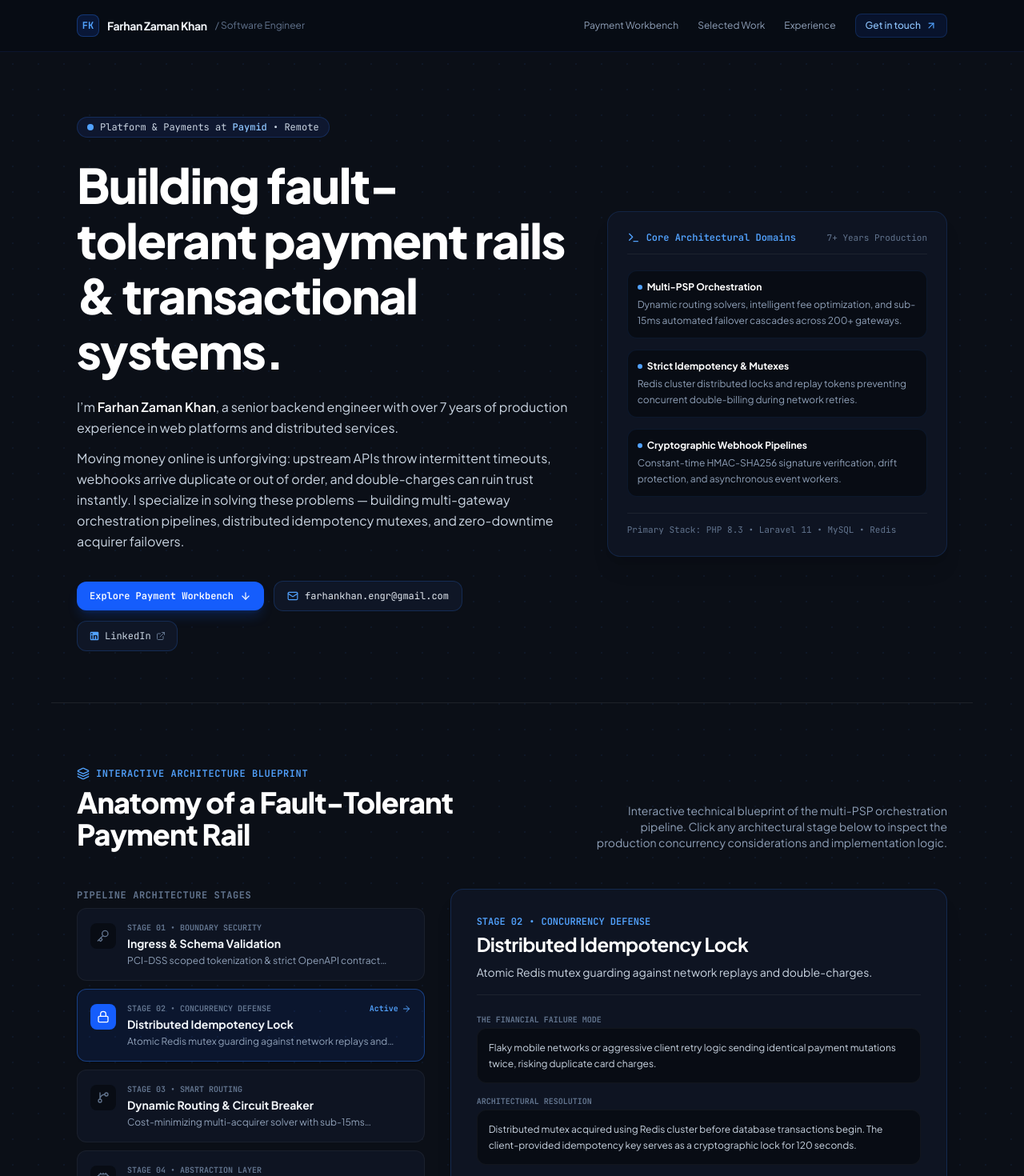
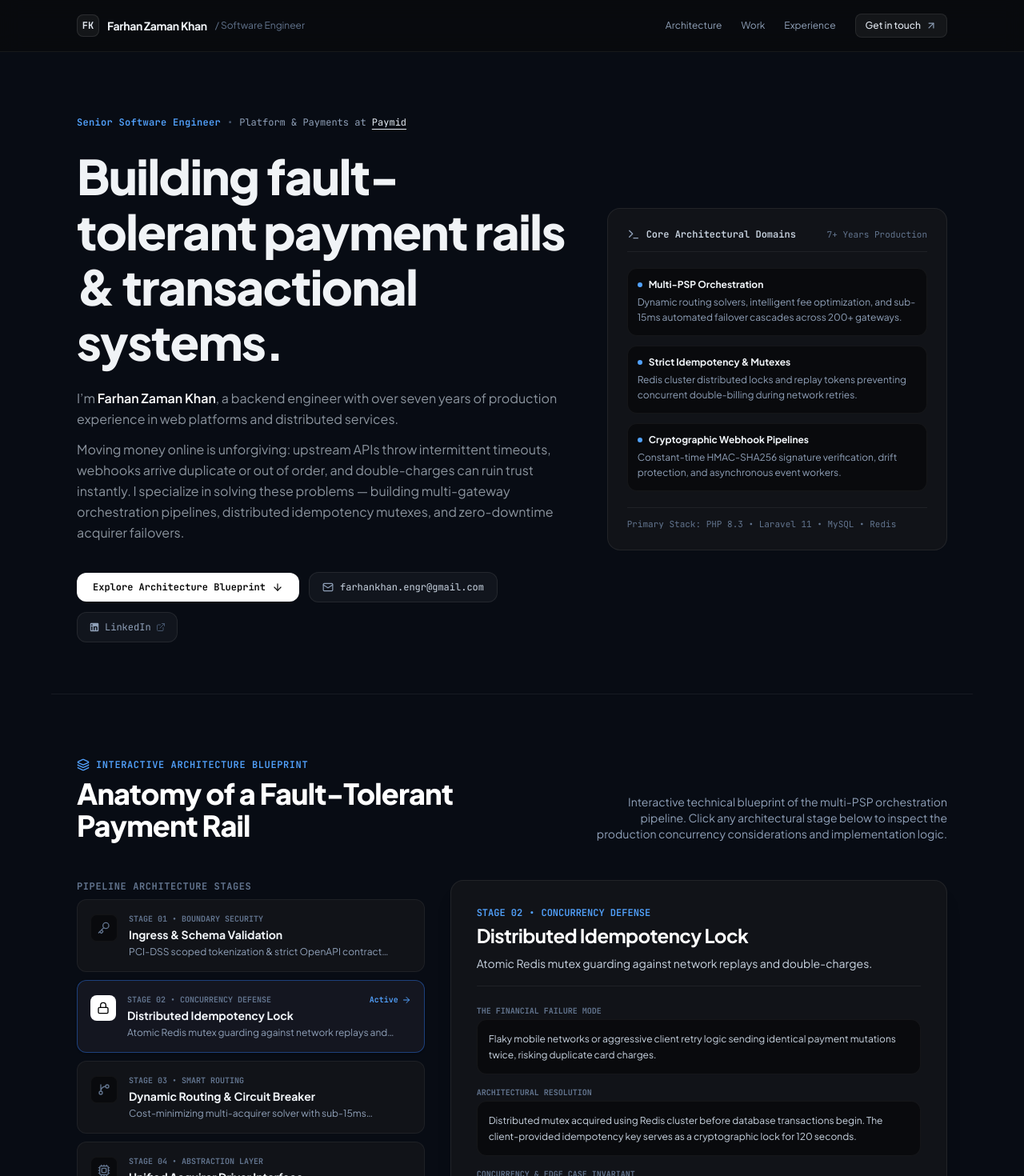
Before and after one commit to Annyxtopheles/farhan-portfolio, a React (Vite) app: page / in a window 1280 px wide. Shown: the top 1470 px of the page at 80% size. Built offline with nearby package versions, Linux system fonts and the light colour scheme.

Commit message:
Refactor: apply strict 95/5 monochrome-to-accent palette with neutral dark cards, solid white buttons, and surgical blue highlights

```diff
--- a/src/components/ArchitectureBlueprint.tsx
+++ b/src/components/ArchitectureBlueprint.tsx
@@ -188,7 +188,7 @@ DB::transaction(function () use ($transactionId, $amount) {
   const activeNode = nodes.find(n => n.id === activeNodeId) || nodes[1];
 
   return (
-    <section id="workbench" className="py-20 max-w-6xl mx-auto px-6 lg:px-8 border-t border-white/[0.08]">
+    <section id="workbench" className="py-20 max-w-6xl mx-auto px-6 lg:px-8 border-t border-white/[0.06]">
 
       {/* Section Header */}
       <div className="flex flex-col md:flex-row md:items-end justify-between gap-4 mb-12">
@@ -225,11 +225,11 @@ DB::transaction(function () use ($transactionId, $amount) {
                 onClick={() => setActiveNodeId(node.id)}
                 className={`w-full p-4 rounded-xl border text-left transition-all flex items-start gap-3.5 ${
                   isSelected
-                    ? 'bg-blue-600/10 border-blue-500/40 text-white shadow-sm'
-                    : 'bg-[#0e1422] border-white/[0.05] text-slate-400 hover:text-slate-200 hover:border-white/10'
+                    ? 'bg-[#141620] border-blue-500/40 text-white shadow-sm'
+                    : 'bg-[#111318] border-white/[0.06] text-slate-400 hover:text-slate-200 hover:border-white/15'
                 }`}
               >
-                <div className={`p-2 rounded-lg mt-0.5 ${isSelected ? 'bg-blue-600 text-white' : 'bg-[#080c14] text-slate-500'}`}>
+                <div className={`p-2 rounded-lg mt-0.5 ${isSelected ? 'bg-white text-black' : 'bg-[#090a0d] text-slate-500 border border-white/[0.04]'}`}>
                   <Icon className="w-4 h-4" />
                 </div>
 
@@ -258,7 +258,7 @@ DB::transaction(function () use ($transactionId, $amount) {
         </div>
 
         {/* Right Column: Architectural Deep-Dive & Code Specification (7 cols) */}
-        <div className="lg:col-span-7 rounded-2xl bg-[#0e1422] border border-blue-500/20 p-6 sm:p-8 space-y-6 shadow-xl">
+        <div className="lg:col-span-7 rounded-2xl bg-[#111318] border border-white/[0.07] p-6 sm:p-8 space-y-6 shadow-xl">
 
           {/* Header of Active Node */}
           <div className="border-b border-white/[0.06] pb-4">
@@ -281,7 +281,7 @@ DB::transaction(function () use ($transactionId, $amount) {
               <div className="font-mono text-[10px] font-bold text-slate-500 uppercase mb-1">
                 The Financial Failure Mode
               </div>
-              <p className="text-slate-300 leading-relaxed bg-[#080c14] p-3.5 rounded-xl border border-white/[0.04]">
+              <p className="text-slate-300 leading-relaxed bg-[#090a0d] p-3.5 rounded-xl border border-white/[0.05]">
                 {activeNode.spec.problemStatement}
               </p>
             </div>
@@ -290,7 +290,7 @@ DB::transaction(function () use ($transactionId, $amount) {
               <div className="font-mono text-[10px] font-bold text-slate-500 uppercase mb-1">
                 Architectural Resolution
               </div>
-              <p className="text-slate-300 leading-relaxed bg-[#080c14] p-3.5 rounded-xl border border-white/[0.04]">
+              <p className="text-slate-300 leading-relaxed bg-[#090a0d] p-3.5 rounded-xl border border-white/[0.05]">
                 {activeNode.spec.architecturalSolution}
               </p>
             </div>
@@ -299,7 +299,7 @@ DB::transaction(function () use ($transactionId, $amount) {
               <div className="font-mono text-[10px] font-bold text-slate-500 uppercase mb-1">
                 Concurrency & Edge Case Invariant
               </div>
-              <p className="text-slate-300 leading-relaxed bg-[#080c14] p-3.5 rounded-xl border border-white/[0.04]">
+              <p className="text-slate-300 leading-relaxed bg-[#090a0d] p-3.5 rounded-xl border border-white/[0.05]">
                 {activeNode.spec.concurrencyHandling}
               </p>
             </div>
@@ -310,7 +310,7 @@ DB::transaction(function () use ($transactionId, $amount) {
             <div className="font-mono text-[10px] font-bold text-slate-500 uppercase mb-2">
               Production Architecture Pattern (PHP 8.3)
             </div>
-            <div className="p-4 rounded-xl bg-[#060910] border border-blue-500/15 font-mono text-xs overflow-x-auto text-slate-300 leading-relaxed">
+            <div className="p-4 rounded-xl bg-[#07080b] border border-white/[0.07] font-mono text-xs overflow-x-auto text-slate-300 leading-relaxed">
               <pre>{activeNode.spec.codePattern}</pre>
             </div>
           </div>
--- a/src/components/ExperienceTimeline.tsx
+++ b/src/components/ExperienceTimeline.tsx
@@ -4,7 +4,7 @@ import { PORTFOLIO_DATA } from '../data/portfolioData';
 
 export const ExperienceTimeline: React.FC = () => {
   return (
-    <section id="experience" className="py-20 max-w-6xl mx-auto px-6 lg:px-8 border-t border-blue-950/40">
+    <section id="experience" className="py-20 max-w-6xl mx-auto px-6 lg:px-8 border-t border-white/[0.06]">
 
       {/* Section Header */}
       <div className="flex flex-col md:flex-row md:items-end justify-between gap-4 mb-10">
@@ -22,7 +22,7 @@ export const ExperienceTimeline: React.FC = () => {
         </p>
       </div>
 
-      {/* 2-Column Experience Layout (Experience on Left, Education & Testimonial on Right) */}
+      {/* 2-Column Experience Layout */}
       <div className="grid grid-cols-1 lg:grid-cols-12 gap-8 items-start">
 
         {/* Left Column: Chronological Experience Roles (7 cols) */}
@@ -30,7 +30,7 @@ export const ExperienceTimeline: React.FC = () => {
           {PORTFOLIO_DATA.experiences.map((exp, idx) => (
             <div
               key={idx}
-              className="p-6 rounded-2xl bg-[#0e1422] border border-blue-500/15 hover:border-blue-500/30 transition-all shadow-md"
+              className="p-6 rounded-2xl bg-[#111318] border border-white/[0.07] hover:border-white/20 transition-all shadow-md"
             >
               <div className="flex flex-col sm:flex-row sm:items-baseline justify-between gap-1 mb-2">
                 <div className="flex flex-wrap items-baseline gap-2">
@@ -38,7 +38,7 @@ export const ExperienceTimeline: React.FC = () => {
                     {exp.role}
                   </h3>
                   <span className="text-slate-500 font-mono text-xs">at</span>
-                  <span className="text-blue-300 font-semibold text-sm">{exp.company}</span>
+                  <span className="text-slate-200 font-semibold text-sm">{exp.company}</span>
                 </div>
                 <span className="text-xs font-mono text-slate-400 shrink-0">
                   {exp.period}
@@ -56,7 +56,7 @@ export const ExperienceTimeline: React.FC = () => {
               <ul className="space-y-1 mb-4 text-xs text-slate-400">
                 {exp.highlights.map((hl, hIdx) => (
                   <li key={hIdx} className="flex items-start gap-2">
-                    <span className="text-blue-500/80 mt-0.5">•</span>
+                    <span className="text-blue-400/80 mt-0.5">•</span>
                     <span>{hl}</span>
                   </li>
                 ))}
@@ -66,7 +66,7 @@ export const ExperienceTimeline: React.FC = () => {
                 {exp.techStack.map((tech, tIdx) => (
                   <span
                     key={tIdx}
-                    className="text-[10px] font-mono px-2 py-0.5 rounded bg-[#080c14] border border-white/[0.06] text-slate-400"
+                    className="text-[10px] font-mono px-2 py-0.5 rounded bg-[#090a0d] border border-white/[0.05] text-slate-400"
                   >
                     {tech}
                   </span>
@@ -80,7 +80,7 @@ export const ExperienceTimeline: React.FC = () => {
         <div className="lg:col-span-5 space-y-6">
 
           {/* Education Card */}
-          <div className="p-6 rounded-2xl bg-[#0e1422] border border-blue-500/15 space-y-3 shadow-md">
+          <div className="p-6 rounded-2xl bg-[#111318] border border-white/[0.07] space-y-3 shadow-md">
             <div className="flex items-center gap-2 text-xs font-mono text-blue-400 font-semibold uppercase tracking-wider">
               <GraduationCap className="w-4 h-4" />
               <span>Education</span>
@@ -100,8 +100,8 @@ export const ExperienceTimeline: React.FC = () => {
           </div>
 
           {/* Manager Recommendation Card */}
-          <div className="p-6 rounded-2xl bg-gradient-to-br from-[#0e1422] to-[#121b2d] border border-blue-500/20 space-y-4 shadow-md relative">
-            <Quote className="w-10 h-10 text-blue-500/10 absolute top-4 right-4 pointer-events-none" />
+          <div className="p-6 rounded-2xl bg-[#111318] border border-white/[0.07] space-y-4 shadow-md relative">
+            <Quote className="w-10 h-10 text-white/[0.03] absolute top-4 right-4 pointer-events-none" />
 
             <div className="flex items-center gap-2 text-xs font-mono text-blue-400 font-semibold uppercase tracking-wider">
               <Quote className="w-4 h-4" />
@@ -117,7 +117,7 @@ export const ExperienceTimeline: React.FC = () => {
               <div className="text-[11px] font-mono text-slate-400 mt-0.5">
                 {PORTFOLIO_DATA.recommendations[0].title}
               </div>
-              <div className="text-[10px] text-blue-400 font-mono mt-1">
+              <div className="text-[10px] text-slate-500 font-mono mt-1">
                 Direct Manager at SJ Innovation
               </div>
             </div>
--- a/src/components/Header.tsx
+++ b/src/components/Header.tsx
@@ -8,15 +8,15 @@ interface HeaderProps {
 
 export const Header: React.FC<HeaderProps> = ({ onOpenContact }) => {
   return (
-    <header className="sticky top-0 z-50 w-full bg-[#080c14]/85 backdrop-blur-md border-b border-blue-950/40">
+    <header className="sticky top-0 z-50 w-full bg-[#090a0d]/80 backdrop-blur-md border-b border-white/[0.06]">
       <div className="max-w-6xl mx-auto px-6 lg:px-8 h-16 flex items-center justify-between">
 
         {/* Clean Personal Branding */}
         <a href="#" className="flex items-center gap-2.5 group">
-          <div className="w-7 h-7 rounded-lg bg-blue-600/15 border border-blue-500/30 flex items-center justify-center text-blue-400 font-mono text-xs font-bold">
+          <div className="w-7 h-7 rounded-lg bg-white/[0.05] border border-white/[0.1] flex items-center justify-center text-slate-200 font-mono text-xs font-bold">
             FK
           </div>
-          <span className="font-bold text-slate-100 text-sm tracking-tight group-hover:text-blue-400 transition-colors">
+          <span className="font-bold text-slate-100 text-sm tracking-tight group-hover:text-white transition-colors">
             {PORTFOLIO_DATA.engineer.name}
           </span>
           <span className="text-slate-500 text-xs hidden sm:inline">
@@ -26,22 +26,22 @@ export const Header: React.FC<HeaderProps> = ({ onOpenContact }) => {
 
         {/* Navigation & Direct Action */}
         <nav className="flex items-center gap-6 text-xs text-slate-400">
-          <a href="#workbench" className="hover:text-blue-400 transition-colors hidden sm:block">
-            Payment Workbench
+          <a href="#workbench" className="hover:text-white transition-colors hidden sm:block">
+            Architecture
           </a>
-          <a href="#work" className="hover:text-blue-400 transition-colors hidden sm:block">
-            Selected Work
+          <a href="#work" className="hover:text-white transition-colors hidden sm:block">
+            Work
           </a>
-          <a href="#experience" className="hover:text-blue-400 transition-colors hidden sm:block">
+          <a href="#experience" className="hover:text-white transition-colors hidden sm:block">
             Experience
           </a>
 
           <button
             onClick={onOpenContact}
-            className="text-xs font-medium text-blue-300 hover:text-white flex items-center gap-1.5 transition-colors px-3 py-1.5 rounded-lg bg-blue-600/10 hover:bg-blue-600/20 border border-blue-500/20"
+            className="text-xs font-medium text-slate-200 hover:text-white flex items-center gap-1.5 transition-colors px-3 py-1.5 rounded-lg bg-white/[0.05] hover:bg-white/[0.1] border border-white/[0.08]"
           >
             <span>Get in touch</span>
-            <ArrowUpRight className="w-3.5 h-3.5 text-blue-400" />
+            <ArrowUpRight className="w-3.5 h-3.5 text-slate-400" />
           </button>
         </nav>
 
--- a/src/components/Hero.tsx
+++ b/src/components/Hero.tsx
@@ -15,44 +15,47 @@ export const Hero: React.FC<HeroProps> = ({ onOpenContact }) => {
         {/* Left Column: Personal Statement & Narrative (7 cols) */}
         <div className="lg:col-span-7 space-y-6">
 
-          {/* Status Pill */}
-          <div className="inline-flex items-center gap-2 px-3 py-1 rounded-full bg-blue-950/40 border border-blue-500/20 text-xs font-mono">
-            <span className="w-2 h-2 rounded-full bg-blue-400"></span>
-            <span className="text-slate-300">
-              Platform & Payments at <a href="https://paymid.com" target="_blank" rel="noopener noreferrer" className="text-blue-300 font-medium hover:underline">Paymid</a> • Remote
+          {/* Eyebrow with surgical blue highlight */}
+          <div className="flex items-center gap-2 text-xs font-mono">
+            <span className="text-blue-400 font-semibold tracking-wide">
+              Senior Software Engineer
+            </span>
+            <span className="text-slate-600">•</span>
+            <span className="text-slate-400">
+              Platform & Payments at <a href="https://paymid.com" target="_blank" rel="noopener noreferrer" className="text-slate-200 underline underline-offset-4 hover:text-white">Paymid</a>
             </span>
           </div>
 
           {/* Main Headline */}
-          <h1 className="text-4xl sm:text-5xl lg:text-6xl font-extrabold text-white tracking-tight leading-[1.15]">
+          <h1 className="text-4xl sm:text-5xl lg:text-6xl font-extrabold text-[#f0f3f6] tracking-tight leading-[1.15]">
             Building fault-tolerant payment rails & transactional systems.
           </h1>
 
           {/* Narrative Bio */}
-          <div className="space-y-3 text-base text-slate-300 leading-relaxed font-normal">
+          <div className="space-y-3 text-base text-[#8b949e] leading-relaxed font-normal">
             <p>
-              I’m <strong className="text-white font-semibold">{PORTFOLIO_DATA.engineer.name}</strong>, a senior backend engineer with over 7 years of production experience in web platforms and distributed services.
+              I’m <strong className="text-white font-semibold">{PORTFOLIO_DATA.engineer.name}</strong>, a backend engineer with over seven years of production experience in web platforms and distributed services.
             </p>
             <p>
               Moving money online is unforgiving: upstream APIs throw intermittent timeouts, webhooks arrive duplicate or out of order, and double-charges can ruin trust instantly. I specialize in solving these problems — building multi-gateway orchestration pipelines, distributed idempotency mutexes, and zero-downtime acquirer failovers.
             </p>
           </div>
 
-          {/* Direct Personal Action Links */}
+          {/* Monochrome Action Buttons with Surgical Blue Links */}
           <div className="flex flex-wrap items-center gap-3 pt-3 text-xs font-mono">
             <a
               href="#workbench"
-              className="px-4 py-2.5 rounded-xl bg-blue-600 hover:bg-blue-500 text-white font-semibold transition-all shadow-lg shadow-blue-600/20 flex items-center gap-2"
+              className="px-5 py-2.5 rounded-xl bg-white hover:bg-slate-200 text-black font-semibold transition-colors flex items-center gap-2"
             >
-              <span>Explore Payment Workbench</span>
+              <span>Explore Architecture Blueprint</span>
               <ArrowDown className="w-3.5 h-3.5" />
             </a>
 
             <button
               onClick={onOpenContact}
-              className="px-4 py-2.5 rounded-xl bg-[#0f1626] hover:bg-[#152037] text-slate-200 hover:text-white border border-blue-500/20 transition-colors flex items-center gap-2"
+              className="px-4 py-2.5 rounded-xl bg-white/[0.04] hover:bg-white/[0.08] text-slate-300 hover:text-white border border-white/[0.08] transition-colors flex items-center gap-2"
             >
-              <Mail className="w-3.5 h-3.5 text-blue-400" />
+              <Mail className="w-3.5 h-3.5 text-slate-400" />
               <span>{PORTFOLIO_DATA.engineer.links.email}</span>
             </button>
 
@@ -60,52 +63,52 @@ export const Hero: React.FC<HeroProps> = ({ onOpenContact }) => {
               href={PORTFOLIO_DATA.engineer.links.linkedin}
               target="_blank"
               rel="noopener noreferrer"
-              className="px-3.5 py-2.5 rounded-xl bg-[#0f1626] hover:bg-[#152037] text-slate-300 hover:text-white border border-blue-500/20 transition-colors flex items-center gap-1.5"
+              className="px-3.5 py-2.5 rounded-xl bg-white/[0.04] hover:bg-white/[0.08] text-slate-400 hover:text-white border border-white/[0.08] transition-colors flex items-center gap-1.5"
             >
-              <LinkedInIcon className="w-3.5 h-3.5 text-blue-400" />
+              <LinkedInIcon className="w-3.5 h-3.5" />
               <span>LinkedIn</span>
-              <ExternalLink className="w-3 h-3 text-slate-500" />
+              <ExternalLink className="w-3 h-3 text-slate-600" />
             </a>
           </div>
         </div>
 
-        {/* Right Column: Architectural Focus Card (5 cols) - Cuts down vertical scroll! */}
-        <div className="lg:col-span-5 rounded-2xl bg-[#0e1422] border border-blue-500/15 p-6 shadow-xl space-y-5">
+        {/* Right Column: Architectural Domains Card (5 cols) - Neutral Dark Surface */}
+        <div className="lg:col-span-5 rounded-2xl bg-[#111318] border border-white/[0.07] p-6 space-y-5">
           <div className="flex items-center justify-between border-b border-white/[0.06] pb-3">
-            <div className="flex items-center gap-2 text-xs font-mono font-semibold text-blue-400">
-              <Terminal className="w-4 h-4" />
+            <div className="flex items-center gap-2 text-xs font-mono font-semibold text-slate-300">
+              <Terminal className="w-4 h-4 text-slate-400" />
               <span>Core Architectural Domains</span>
             </div>
             <span className="text-[11px] font-mono text-slate-500">7+ Years Production</span>
           </div>
 
-          <div className="space-y-3.5 text-xs">
-            <div className="p-3 rounded-xl bg-[#080c14] border border-blue-500/10 space-y-1">
-              <div className="font-bold text-white flex items-center gap-1.5">
+          <div className="space-y-3 text-xs">
+            <div className="p-3 rounded-xl bg-[#090a0d] border border-white/[0.05] space-y-1">
+              <div className="font-bold text-slate-100 flex items-center gap-2">
                 <span className="w-1.5 h-1.5 rounded-full bg-blue-400"></span>
                 <span>Multi-PSP Orchestration</span>
               </div>
-              <p className="text-slate-400 leading-relaxed">
+              <p className="text-slate-400 leading-relaxed font-sans">
                 Dynamic routing solvers, intelligent fee optimization, and sub-15ms automated failover cascades across 200+ gateways.
               </p>
             </div>
 
-            <div className="p-3 rounded-xl bg-[#080c14] border border-blue-500/10 space-y-1">
-              <div className="font-bold text-white flex items-center gap-1.5">
+            <div className="p-3 rounded-xl bg-[#090a0d] border border-white/[0.05] space-y-1">
+              <div className="font-bold text-slate-100 flex items-center gap-2">
                 <span className="w-1.5 h-1.5 rounded-full bg-blue-400"></span>
                 <span>Strict Idempotency & Mutexes</span>
               </div>
-              <p className="text-slate-400 leading-relaxed">
+              <p className="text-slate-400 leading-relaxed font-sans">
                 Redis cluster distributed locks and replay tokens preventing concurrent double-billing during network retries.
               </p>
             </div>
 
-            <div className="p-3 rounded-xl bg-[#080c14] border border-blue-500/10 space-y-1">
-              <div className="font-bold text-white flex items-center gap-1.5">
+            <div className="p-3 rounded-xl bg-[#090a0d] border border-white/[0.05] space-y-1">
+              <div className="font-bold text-slate-100 flex items-center gap-2">
                 <span className="w-1.5 h-1.5 rounded-full bg-blue-400"></span>
                 <span>Cryptographic Webhook Pipelines</span>
               </div>
-              <p className="text-slate-400 leading-relaxed">
+              <p className="text-slate-400 leading-relaxed font-sans">
                 Constant-time HMAC-SHA256 signature verification, drift protection, and asynchronous event workers.
               </p>
             </div>
--- a/src/index.css
+++ b/src/index.css
@@ -8,35 +8,24 @@
 
   body {
     font-family: var(--font-sans);
-    background-color: #080c14; /* Deep midnight titanium */
-    color: #94a3b8;
+    background-color: #090a0d; /* True neutral deep black */
+    color: #8b949e;
     overflow-x: hidden;
   }
 
   h1, h2, h3, h4 {
-    color: #f8fafc;
+    color: #f0f3f6;
   }
 }
 
-/* Subtle modern blue ambient glow */
-.blue-ambient {
-  background: radial-gradient(800px circle at 50% 0%, rgba(37, 99, 235, 0.08), transparent 70%);
+/* Neutral subtle dark surfaces */
+.neutral-card {
+  background-color: #12141a;
+  border: 1px solid rgba(255, 255, 255, 0.07);
 }
 
-/* Subtle geometric dot grid */
-.midnight-grid {
-  background-size: 32px 32px;
-  background-image: radial-gradient(rgba(59, 130, 246, 0.07) 1px, transparent 1px);
-}
-
-/* Midnight card surface with crisp border */
-.midnight-card {
-  background-color: #0e1422;
-  border: 1px solid rgba(59, 130, 246, 0.12);
-}
-
-.midnight-card:hover {
-  border-color: rgba(59, 130, 246, 0.28);
+.neutral-card:hover {
+  border-color: rgba(255, 255, 255, 0.14);
 }
 
 /* Custom scrollbar */
@@ -45,12 +34,12 @@
   height: 6px;
 }
 ::-webkit-scrollbar-track {
-  background: #080c14;
+  background: #090a0d;
 }
 ::-webkit-scrollbar-thumb {
-  background: #1e293b;
+  background: #1c1f26;
   border-radius: 3px;
 }
 ::-webkit-scrollbar-thumb:hover {
-  background: #334155;
+  background: #2a2f3a;
 }
```
Also changed, not shown: src/components/ContactModal.tsx (+15 -15 lines), src/components/Footer.tsx (+7 -7 lines), src/components/ProjectsSection.tsx (+6 -6 lines).
